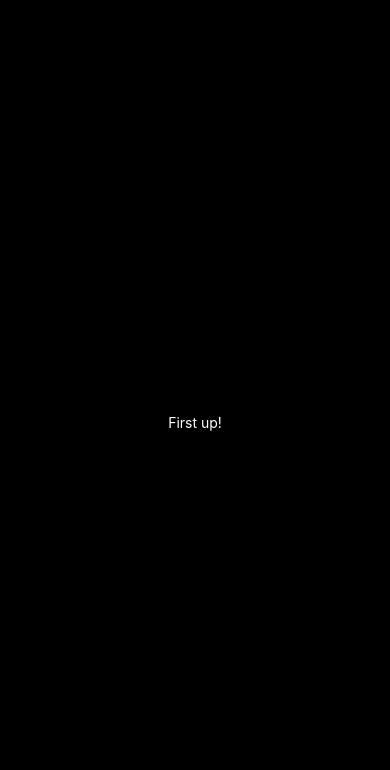
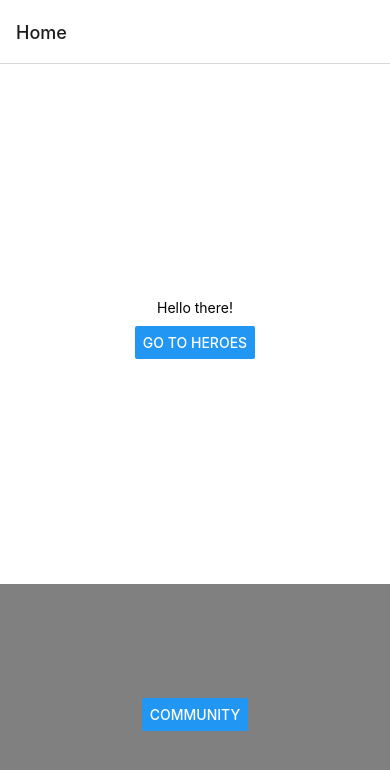
Before and after one commit to fr3dzyy/react-native, a React Native app: screen /Home in a window 390 px wide. Shown: the top 770 px of the page. Built offline with nearby package versions, Linux system fonts and the light colour scheme.

Commit message:
Added react-navigation

```diff
--- a/App.js
+++ b/App.js
@@ -1,24 +1,23 @@
+import * as React from 'react'
+import HomeScreen from './screens/HomeScreen.js'
+import HeroesScreen from './screens/HeroesScreen'
+import CommunityScreen from './screens/CommunityScreen.js'
+
+import { createNativeStackNavigator } from '@react-navigation/native-stack'
+import { NavigationContainer } from '@react-navigation/native'
 import { StatusBar } from 'expo-status-bar'
-import { StyleSheet, Text, View } from 'react-native'
+
+const Stack = createNativeStackNavigator()
 
 export default function App() {
   return (
-    <View style={styles.container}>
-      <Text style={styles.text}>First up!</Text>
+    <NavigationContainer>
       <StatusBar style="auto" />
-    </View>
+      <Stack.Navigator>
+        <Stack.Screen name="Home" component={HomeScreen} />
+        <Stack.Screen name="Heroes" component={HeroesScreen} />
+        <Stack.Screen name="Community" component={CommunityScreen} />
+      </Stack.Navigator>
+    </NavigationContainer>
   )
 }
-
-const styles = StyleSheet.create({
-  container: {
-    flex: 1,
-    backgroundColor: 'black',
-    alignItems: 'center',
-    justifyContent: 'center',
-  },
-
-  text: {
-    color: 'white',
-  },
-})
--- a/package.json
+++ b/package.json
@@ -10,11 +10,15 @@
     "eject": "expo eject"
   },
   "dependencies": {
+    "@react-navigation/native": "^6.0.10",
+    "@react-navigation/native-stack": "^6.6.2",
     "expo": "~45.0.0",
     "expo-status-bar": "~1.3.0",
     "react": "17.0.2",
     "react-dom": "17.0.2",
     "react-native": "0.68.2",
+    "react-native-safe-area-context": "4.2.4",
+    "react-native-screens": "~3.11.1",
     "react-native-web": "0.17.7"
   },
   "devDependencies": {
--- /dev/null
+++ b/screens/CommunityScreen.js
@@ -0,0 +1,9 @@
+import { Text, View } from 'react-native'
+
+export default function Community() {
+  return (
+    <View>
+      <Text>Community</Text>
+    </View>
+  )
+}
--- /dev/null
+++ b/screens/HeroesScreen.js
@@ -0,0 +1,9 @@
+import { Text, View } from 'react-native'
+
+export default function Heroes() {
+  return (
+    <View>
+      <Text>Heroes</Text>
+    </View>
+  )
+}
--- /dev/null
+++ b/screens/HomeScreen.js
@@ -0,0 +1,49 @@
+import { Button, StyleSheet, Text, View } from 'react-native'
+
+import { useNavigation } from '@react-navigation/native'
+
+export default function Home() {
+  const navigation = useNavigation()
+
+  return (
+    <>
+      <View style={styles.topContainer}>
+        <Text style={styles.text}>Hello there!</Text>
+        <Button
+          style={styles.button}
+          title="Go to heroes"
+          onPress={() => navigation.navigate('Heroes')}
+        />
+      </View>
+      <View style={styles.communityContainer}>
+        <Button
+          style={styles.button}
+          title="Community"
+          onPress={() => navigation.navigate('Community')}
+        />
+      </View>
+    </>
+  )
+}
+
+const styles = StyleSheet.create({
+  button: {},
+
+  communityContainer: {
+    flex: 1,
+    backgroundColor: 'grey',
+    alignItems: 'center',
+    justifyContent: 'center',
+  },
+
+  topContainer: {
+    flex: 2,
+    backgroundColor: 'white',
+    alignItems: 'center',
+    justifyContent: 'center',
+  },
+
+  text: {
+    margin: 10,
+  },
+})
```
Also changed, not shown: 1 other file (tests, documents, lock files or other folders).
